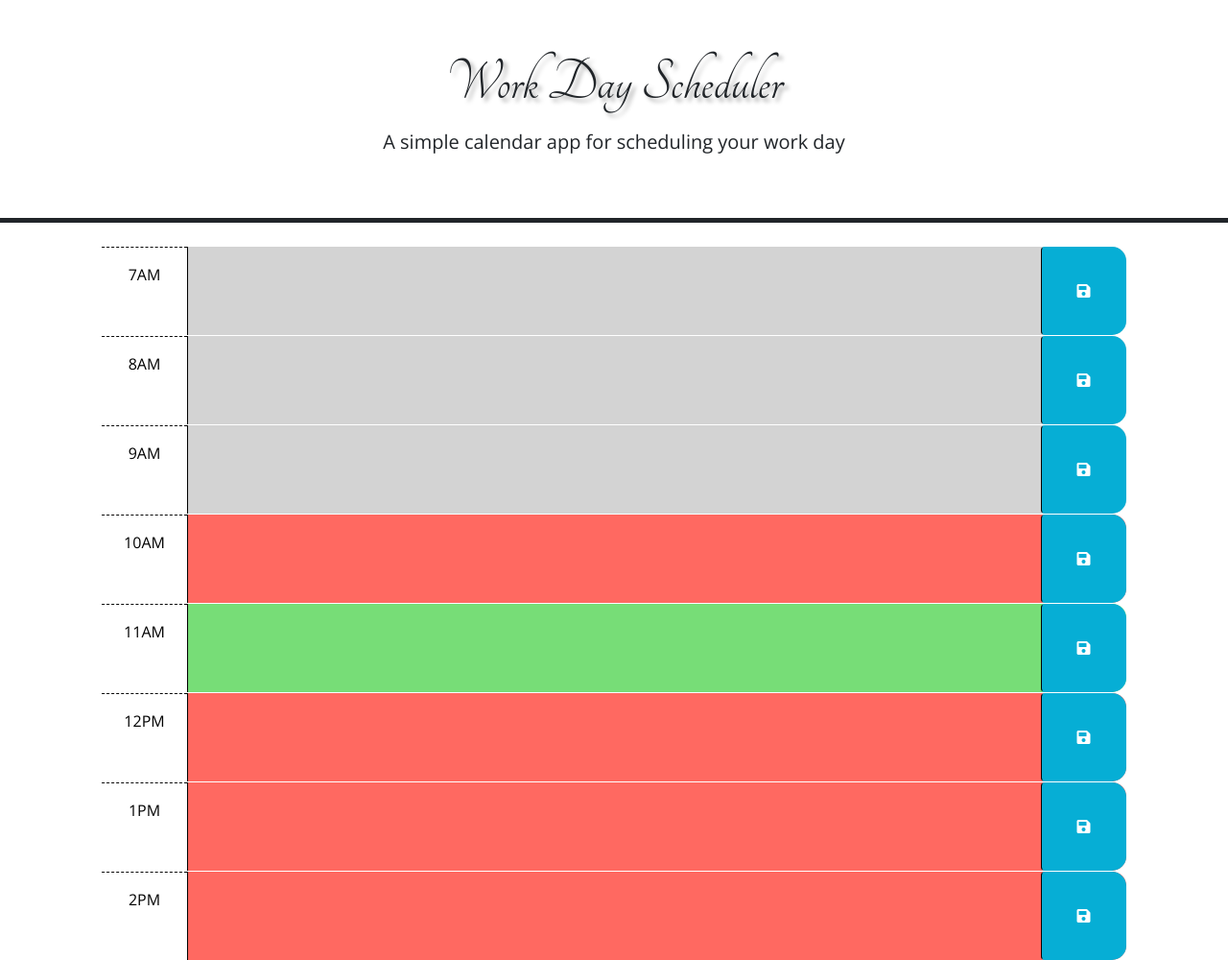
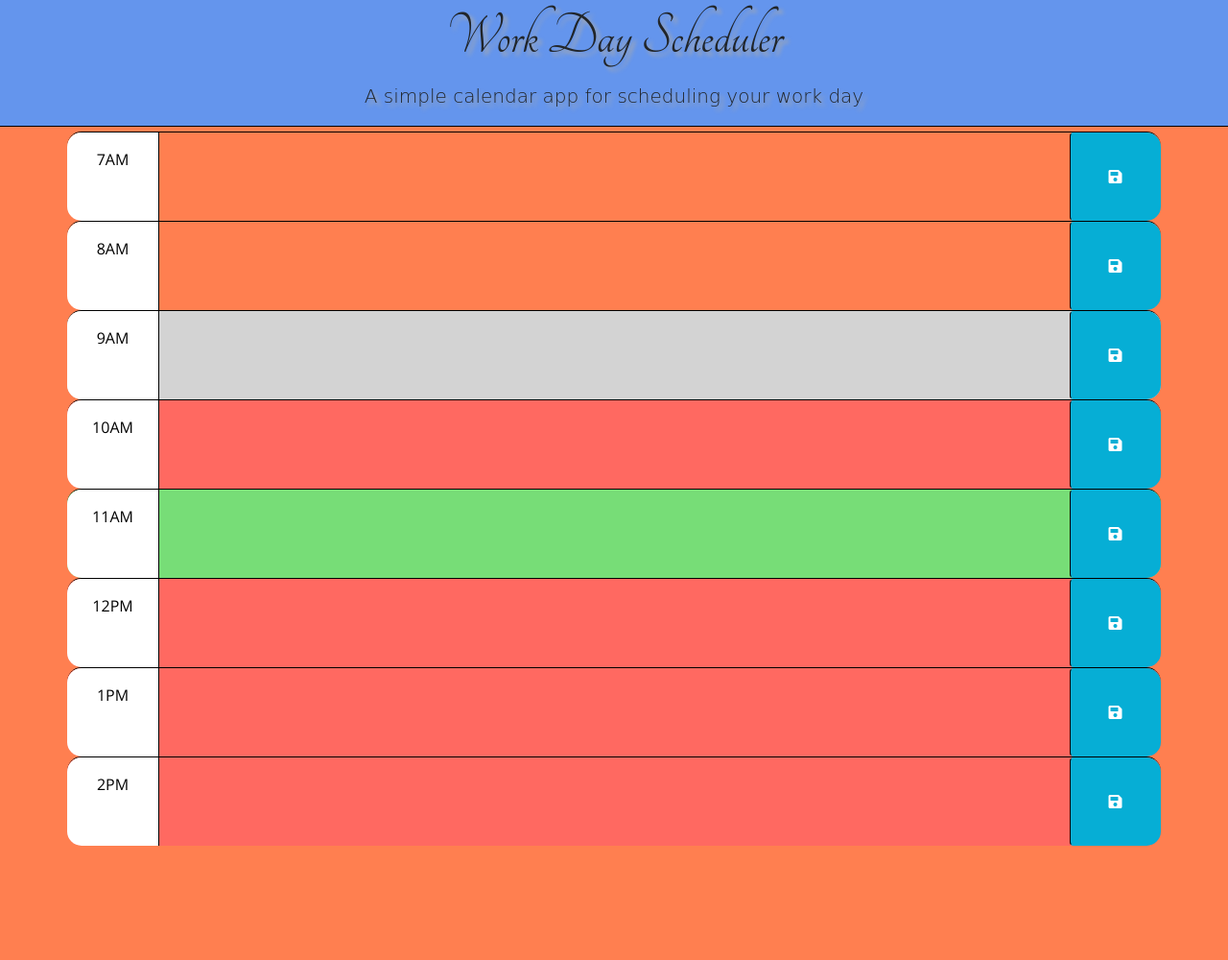
Before and after one commit to TrentLe/Workday, a plain HTML site: page index.html in a window 1280 px wide. Shown: the whole page at 96% size. After the commit the page ends 881 px from the top, so only its background shows below. Drawn offline with nearby package versions, Linux system fonts and the light colour scheme; files whose address does not match are found by name; a web font is replaced by a local one.

Commit message:
added code

```diff
--- a/assets/style.css
+++ b/assets/style.css
@@ -1,12 +1,19 @@
 body {
     font-family: 'Open Sans', sans-serif;
     font-size: 16px;
+    background-color: coral;
   }
 
   h1{
     font-family: 'Tangerine', serif;
   font-size: 48px;
   text-shadow: 4px 4px 4px #aaa;
+  }
+
+  header, #lead{
+    font-family: 'Nixie One', cursive;
+    text-shadow: 4px 4px 4px #aaa;
+
   }
   textarea {
     background: transparent;
@@ -16,7 +23,12 @@ body {
     border-left: 1px solid black;
     padding: 10px;
   }
-
+  .mando{
+    text-align: center;
+    border-bottom: 1px solid black;
+    margin-bottom: 5px;
+    background-color: cornflowerblue;
+  }
   .description {
     white-space: pre-wrap;
   }
@@ -26,13 +38,15 @@ body {
   }
 
   .row {
-    border-top: 1px solid white;
+    border-top: 1px solid black;
+    border-radius: 15px;
   }
 
   .hour {
     background-color: #ffffff;
     color: #000000;
-    border-top: 1px dashed #000000;
+    border-radius: 15px 0px 0px 15px;
+
   }
 
   .past {
--- a/index.html
+++ b/index.html
@@ -4,45 +4,40 @@
     <meta charset="UTF-8" />
     <meta name="viewport" content="width=device-width, initial-scale=1.0" />
     <meta http-equiv="X-UA-Compatible" content="ie=edge" />
-    <link
-      rel="stylesheet"
-      href="https://cdn.jsdelivr.net/npm/bootstrap@5.1.3/dist/css/bootstrap.min.css"
-    />
-    <link
-      rel="stylesheet"
-      href="https://use.fontawesome.com/releases/v5.8.1/css/all.css"
-      integrity="sha384-50oBUHEmvpQ+1lW4y57PTFmhCaXp0ML5d60M1M7uH2+nqUivzIebhndOJK28anvf"
-      crossorigin="anonymous"
-    />
-    <link
-      href="https://fonts.googleapis.com/css?family=Open+Sans&display=swap"
-      rel="stylesheet"
-    />
 
-    <link rel="stylesheet"
-          href="https://fonts.googleapis.com/css?family=Tangerine"/>
+    <link rel="stylesheet" href="https://cdn.jsdelivr.net/npm/bootstrap@5.1.3/dist/css/bootstrap.min.css"/>
+
+    <link rel="stylesheet" href="https://use.fontawesome.com/releases/v5.8.1/css/all.css" integrity="sha384-50oBUHEmvpQ+1lW4y57PTFmhCaXp0ML5d60M1M7uH2+nqUivzIebhndOJK28anvf" crossorigin="anonymous"/>
+
+    <link rel="stylesheet" href="https://fonts.googleapis.com/css?family=Open+Sans&display=swap"/>
+
+    <link rel="stylesheet" href="https://fonts.googleapis.com/css?family=Tangerine"/>
+
+    <link rel="stylesheet" href="https://fonts.googleapis.com/css2?family=Nixie+One&display=swap" />
 
     <link rel="stylesheet" href="C:\Users\Trent\.ssh\Classwork\Workday\assets\style.css" />
+
+
     <title>Work Day Scheduler</title>
   </head>
 
   <body>
-    <header class="p-5 mb-4 border-5 border-bottom border-dark text-center">
+    <header class="mando">
       <h1 class="display-3">Work Day Scheduler</h1>
       <p class="lead">A simple calendar app for scheduling your work day</p>
       <p id="currentDay" class="lead"></p>
     </header>
-    <div class="container-lg px-5">
+    <section class="container">
 
-      <div id="hour-7" class="row time-block past">
+      <section id="hour-7" class="row">
         <div class="col-2 col-md-1 hour text-center py-3">7AM</div>
         <textarea class="col-8 col-md-10 description" rows="3"> </textarea>
         <button class="btn saveBtn col-2 col-md-1" aria-label="save">
           <i class="fas fa-save" aria-hidden="true"></i>
         </button>
-      </div>
+      </section>
 
-      <div id="hour-8" class="row time-block past">
+      <div id="hour-8" class="row">
         <div class="col-2 col-md-1 hour text-center py-3">8AM</div>
         <textarea class="col-8 col-md-10 description" rows="3"> </textarea>
         <button class="btn saveBtn col-2 col-md-1" aria-label="save">
@@ -100,6 +95,7 @@
           <i class="fas fa-save" aria-hidden="true"></i>
         </button>
       </div>
+    </section>
 
     <script src="https://code.jquery.com/jquery-3.4.1.min.js"></script>
     <script
```
